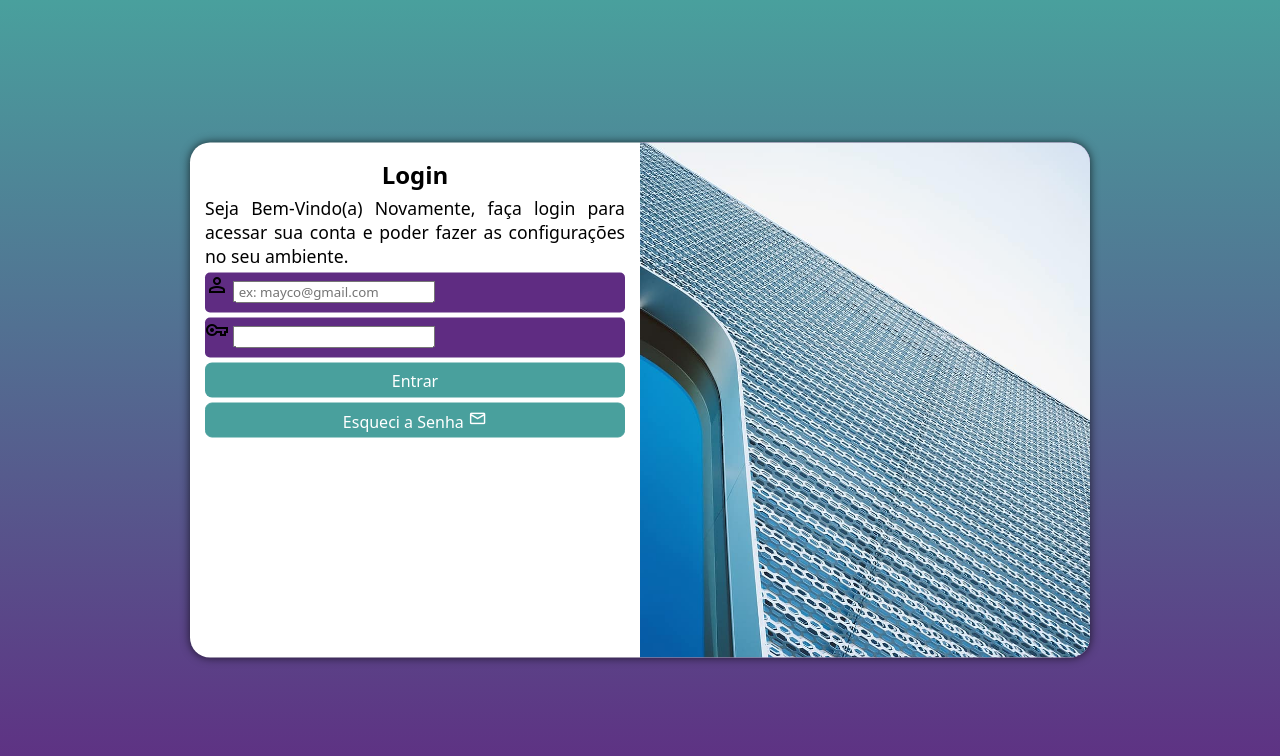
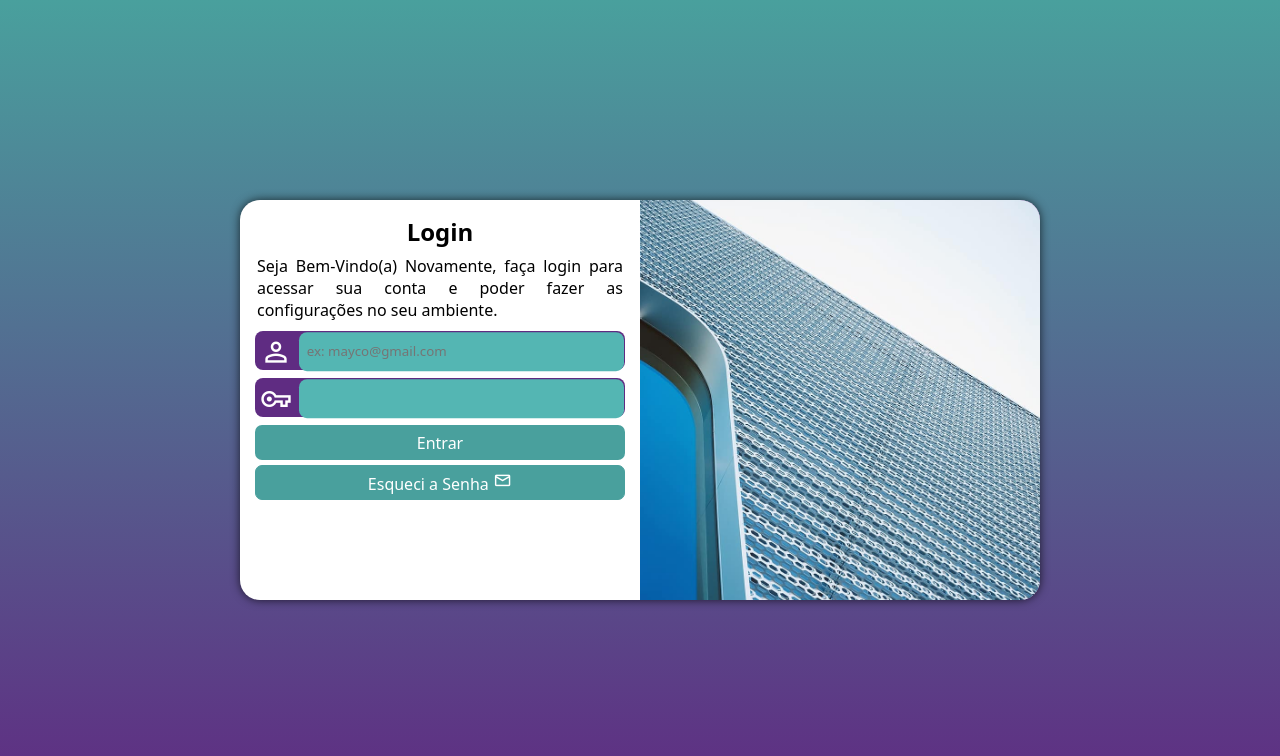
Before and after one commit to maycotomaz/html-css, a PHP site: page / in a window 1280 px wide. Shown: the top 756 px of the page. Run offline with PHP 8.4, Linux system fonts and the light colour scheme.

Commit message:
atualizado o pag login

```diff
--- a/Ex/desafio-login/estilos/estilos.css
+++ b/Ex/desafio-login/estilos/estilos.css
@@ -24,8 +24,6 @@ main{
     height: 100vh;
 }
 section#login{
-    transition: width 0.3s, height 0.3s;
-    transition-timing-function: ease-out;
     position: absolute;
     top: 50%;
     left: 50%;
@@ -37,6 +35,8 @@ section#login{
     height: 515px;
     border-radius: 20px;
     box-shadow: 0px 0px 10px rgba(0, 0, 0, 0.705);
+    transition: width 0.3s, height 0.3s;
+    transition-timing-function: ease-out;
 }
 section#login > div#imagem{
     display: block;
@@ -60,13 +60,35 @@ p{
 form > div.campo{
     background-color: #5f2c82;
     width: 100%;
-    height: 40px;
-    border-radius: 5px;
-    margin: 5px 0px;
+    height: 39px;
+    border-radius: 8px;
+    margin: 8px 0px;
     display: block;
 }
 div.campo > label{
 display: none;
+}
+div.campo > span{
+    color: white;
+
+    font-size: 2em;
+    width: 40px;
+    padding: 5px;
+}
+div.campo > input{
+
+    background-color: #54b6b3;
+    border: 2px solid #5f2c82;
+    width:calc(100% - 44.9px);
+    height: 100%;
+    border: 0px;
+    border-radius: 8px;
+    padding: 4px;
+    transform: translateY(-11.8px);
+}
+div.campo > input:focus-within {
+    background-color: white;
+
 }
 form > input[type=submit]{
     display: block;
--- a/Ex/desafio-login/estilos/mediaquery.css
+++ b/Ex/desafio-login/estilos/mediaquery.css
@@ -29,7 +29,8 @@
         background-image: linear-gradient(to top, #5f2c82, #49a09d);
     }
     section#login{
-        width: 900px;
+        width: 800px;
+        height: 400px;
     }
     section#login > div#imagem{
         float: right;
@@ -42,7 +43,10 @@
 
     }
     p{
-        font-size: 1.1em;
+        font-size: 1em;
+        padding: 2px;
+        margin: 20ppx 0px;
 
     }
+
 }
```
